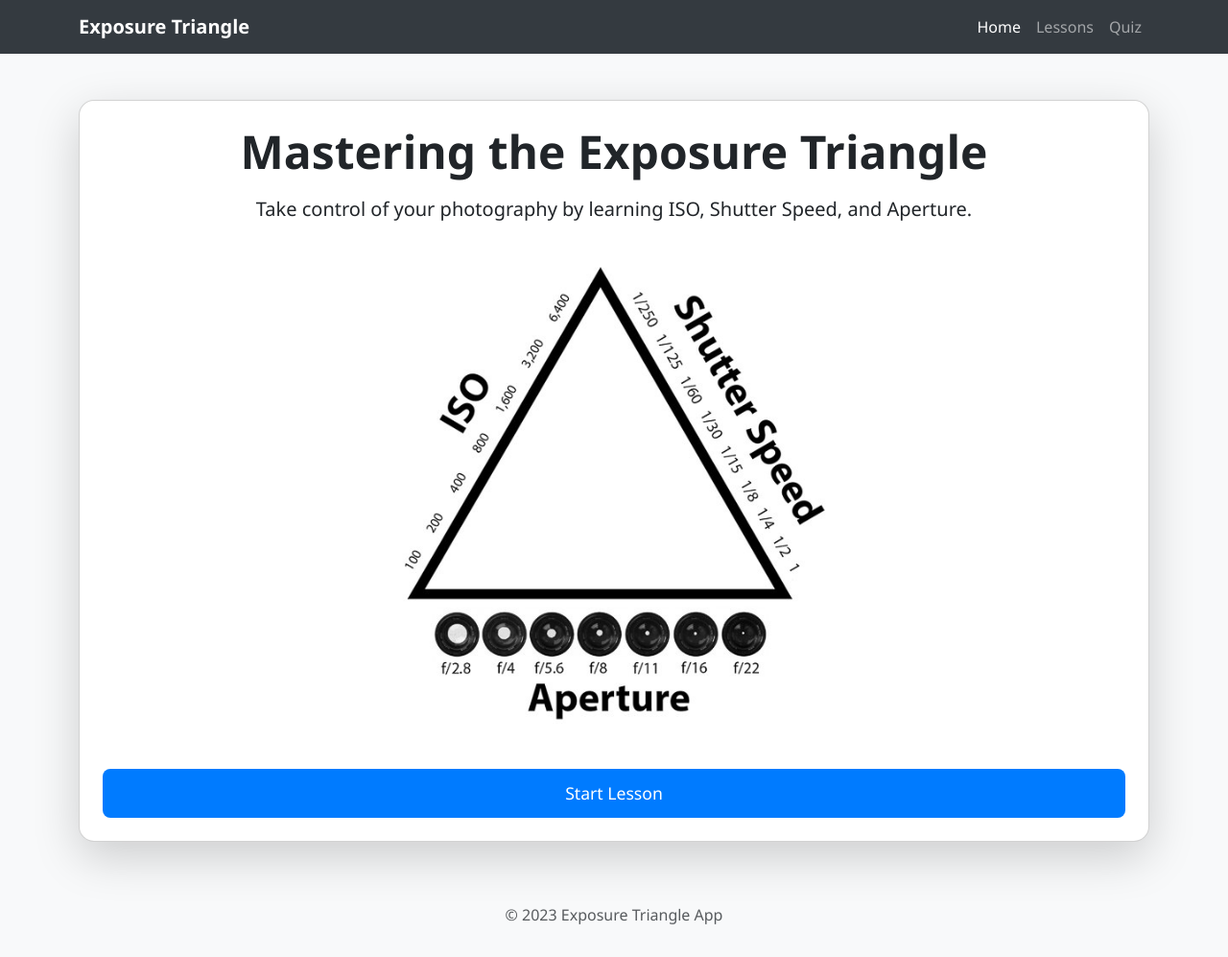
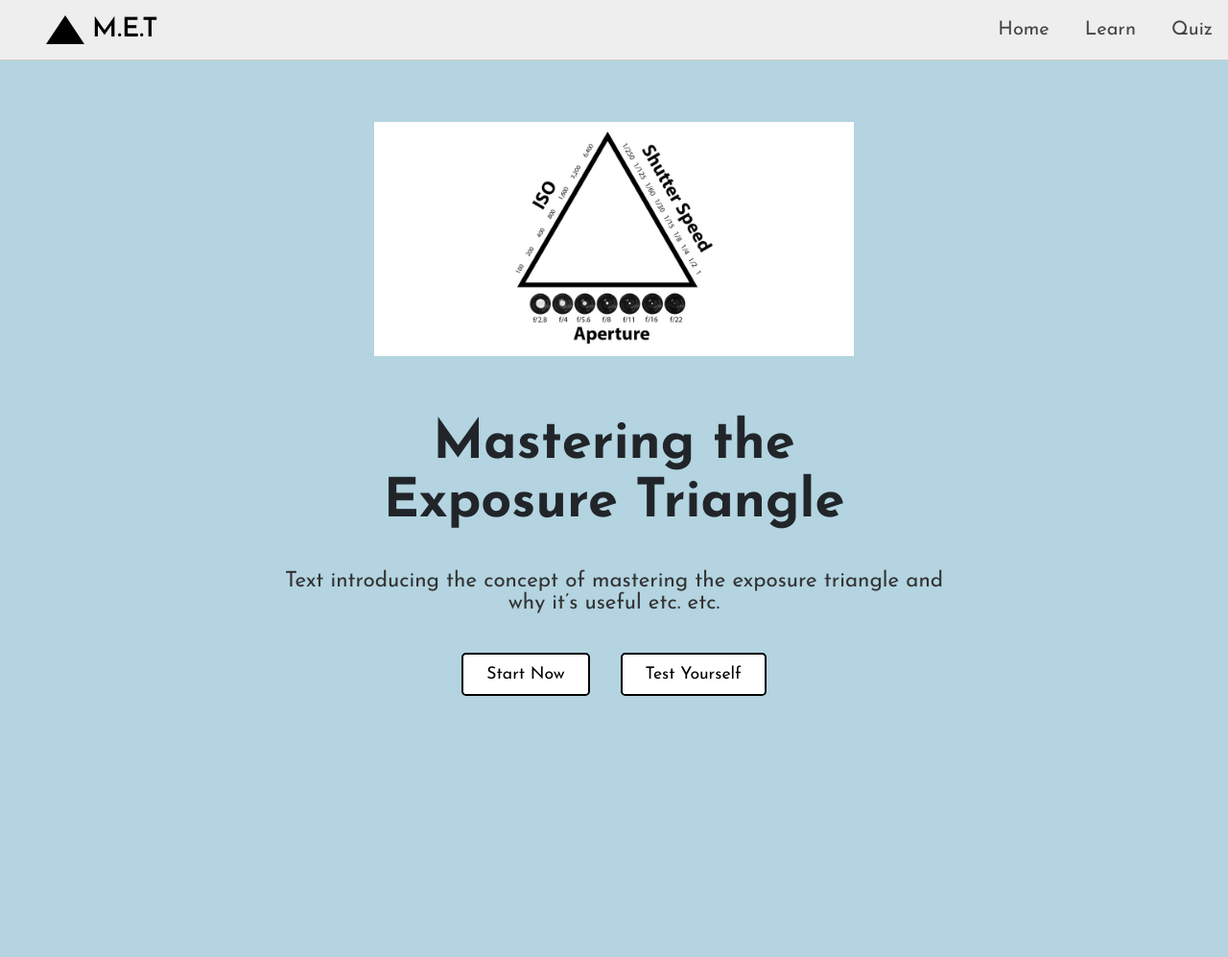
Before and after one commit to SebasHorta/exposure-triangle-app, a Flask app: page / in a window 1280 px wide. Shown: the whole page at 96% size. After the commit the page ends 725 px from the top, so only its background shows below. Run offline with Flask 3, Linux system fonts and the light colour scheme.

Commit message:
Updated css and homepage for new style & design

```diff
--- a/static/css/main.css
+++ b/static/css/main.css
@@ -1,47 +1,119 @@
-/* Sebastian Horta
-main.css */
+@import url('https://fonts.googleapis.com/css2?family=Josefin+Sans:wght@300;400;600;700&display=swap');
 
-/* General styles */
 body {
-  font-family: 'Segoe UI', Tahoma, Geneva, Verdana, sans-serif;
-  background-color: #f8f9fa;
+  margin: 0;
+  font-family: 'Josefin Sans', sans-serif;
+  background-color: #B3D4E0;
   color: #212529;
 }
 
-/* Navbar styles */
-.navbar {
-  background-color: #343a40 !important;
+.main-nav {
+  background-color: #EEE;
+  border-bottom: 1px solid #CCC;
+  padding: 1rem 2rem;
+}
+.main-nav .nav-container {
+  display: flex;
+  align-items: center;
+  justify-content: space-between;
+  width: 100%;
+  padding: 0 1rem;
+  text-decoration: none !important;
+}
+.main-nav .logo {
+  display: flex;
+  align-items: center;
+}
+.main-nav .logo .triangle {
+  width: 0;
+  height: 0;
+  border-left: 20px solid transparent;
+  border-right: 20px solid transparent;
+  border-bottom: 30px solid #000;
+  margin-right: 0.5rem;
+}
+.main-nav .logo .logo-text {
+  font-size: 1.75rem;
+  font-weight: 600;
+  color: #000;
+}
+.main-nav .nav-links {
+  list-style: none;
+  margin: 0;
+  padding: 0;
+}
+.main-nav .nav-links li {
+  display: inline-block;
+  margin-left: 2rem;
+}
+.main-nav .nav-links a {
+  position: relative;
+  text-decoration: none;
+  font-size: 1.25rem;
+  color: #444;
+  transition: color 0.2s;
+}
+.main-nav .nav-links a:hover {
+  color: #000;
+}
+.main-nav .nav-links a::after {
+  content: '';
+  position: absolute;
+  bottom: -4px;
+  left: 50%;
+  width: 0;
+  height: 3px;
+  background: #000;
+  transition: all 0.3s ease;
+}
+.main-nav .nav-links a:hover::after {
+  left: 0;
+  width: 100%;
 }
 
-.navbar .navbar-brand {
-  color: #ffffff !important;
-  font-weight: bold;
+.home-hero {
+  display: flex;
+  flex-direction: column;
+  align-items: center;
+  text-align: center;
+  padding: 4rem 1rem;
 }
-
-/* Hero card */
-.card {
-  border-radius: 16px;
-  background-color: #ffffff;
-  box-shadow: 0 4px 20px rgba(0, 0, 0, 0.1);
+.home-hero .exposure-triangle-img {
+  width: 500px;
+  max-width: 90%;
+  margin-bottom: 1.5rem;
+  transition: transform 0.3s ease;
+  align-items: center;
 }
-
-.card img {
-  max-width: 100%;
-  height: auto;
+.home-hero .exposure-triangle-img:hover {
+  transform: scale(1.1);
 }
-
-/* Buttons */
-.btn {
+.home-hero .hero-title {
+  font-size: 3.5rem;
+  line-height: 1.1;
+  font-weight: 700;
+  margin-bottom: 1rem;
+}
+.home-hero .hero-text {
+  font-size: 1.4rem;
+  max-width: 700px;
+  margin-bottom: 2.5rem;
+  color: #333;
+}
+.home-hero .hero-buttons {
+  display: flex;
+  gap: 2rem;
+}
+.home-hero .btn {
+  font-size: 1.1rem;
   padding: 0.75rem 1.5rem;
-  font-size: 1.1rem;
-  border-radius: 0.5rem;
+  border: 2px solid #000;
+  background: #fff;
+  color: #000;
+  border-radius: 0.3rem;
+  text-decoration: none;
+  transition: background 0.2s;
 }
-
-.btn-primary {
-  background-color: #007bff;
-  border: none;
+.home-hero .btn:hover {
+  background: #f0f0f0;
 }
-
-.btn-primary:hover {
-  background-color: #0056b3;
-}
--- a/templates/base.html
+++ b/templates/base.html
@@ -1,47 +1,29 @@
 <!DOCTYPE html>
 <html lang="en">
 <head>
-    <meta charset="UTF-8">
-    <meta name="viewport" content="width=device-width, initial-scale=1.0">
-    <title>{% block title %}Exposure Triangle{% endblock %}</title>
-    <link href="https://cdn.jsdelivr.net/npm/bootstrap@5.3.0-alpha1/dist/css/bootstrap.min.css" rel="stylesheet">
-    <link rel="stylesheet" href="{{ url_for('static', filename='css/main.css') }}">
+  <meta charset="UTF-8" />
+  <meta name="viewport" content="width=device-width, initial-scale=1.0"/>
+  <title>{% block title %}Exposure Triangle{% endblock %}</title>
+  <link rel="stylesheet" href="{{ url_for('static', filename='css/main.css') }}" />
 </head>
 <body>
-    <nav class="navbar navbar-expand-lg navbar-dark bg-dark mb-4">
-        <div class="container">
-            <a class="navbar-brand" href="/">Exposure Triangle</a>
-            <button class="navbar-toggler" type="button" data-bs-toggle="collapse" data-bs-target="#navbarNav">
-                <span class="navbar-toggler-icon"></span>
-            </button>
-            <div class="collapse navbar-collapse" id="navbarNav">
-                <ul class="navbar-nav ms-auto">
-                    <li class="nav-item">
-                        <a class="nav-link" href="/">Home</a>
-                    </li>
-                    <li class="nav-item">
-                        <a class="nav-link" href="/learn/1">Lessons</a>
-                    </li>
-                    <li class="nav-item">
-                        <a class="nav-link" href="/quiz/1">Quiz</a>
-                    </li>
-                </ul>
-            </div>
-        </div>
-    </nav>
 
-    <div class="container">
-        {% block content %}{% endblock %}
+  <nav class="main-nav">
+    <div class="nav-container">
+      <a href="{{url_for('home') }}" class="logo" style="text-decoration: none;">
+        <div class="triangle"></div>
+        <div class="logo-text">M.E.T</div>
+      </a>
+      <ul class="nav-links">
+        <li><a href="{{ url_for('home') }}">Home</a></li>
+        <li><a href="{{ url_for('learn', lesson_num=1) }}">Learn</a></li>
+        <li><a href="{{ url_for('quiz_route', question_num=1) }}">Quiz</a></li>
+      </ul>
     </div>
+  </nav>
 
-    <footer class="mt-5 py-3 text-center text-muted">
-        <div class="container">
-            <p>&copy; 2023 Exposure Triangle App</p>
-        </div>
-    </footer>
+  {% block content %}{% endblock %}
 
-    <script src="https://cdn.jsdelivr.net/npm/bootstrap@5.3.0-alpha1/dist/js/bootstrap.bundle.min.js"></script>
-    <script src="{{ url_for('static', filename='js/script.js') }}"></script>
-    {% block scripts %}{% endblock %}
+  <script src="{{ url_for('static', filename='js/script.js') }}"></script>
 </body>
 </html>
--- a/templates/home.html
+++ b/templates/home.html
@@ -1,18 +1,27 @@
-<!-- Sebastian Horta -->
-<!-- home.html -->
-
 {% extends 'base.html' %}
 
 {% block title %}Mastering the Exposure Triangle{% endblock %}
 
 {% block content %}
-<!-- Hero Section -->
-<div class="text-center mt-5">
-  <div class="card p-4 shadow-lg">
-    <h1 class="display-5 fw-bold mb-3">Mastering the Exposure Triangle</h1>
-    <p class="lead mb-4">Take control of your photography by learning ISO, Shutter Speed, and Aperture.</p>
-    <img src="{{ url_for('static', filename='images/triangle.jpg') }}" alt="Exposure Triangle Diagram" class="img-fluid mb-4 rounded exposure-triangle-img">
-    <a href="{{ url_for('learn', lesson_num=1) }}" class="btn btn-primary btn-lg">Start Lesson</a>
+  <div class="home-hero">
+    <img
+      src="{{ url_for('static', filename='images/triangle.jpg') }}"
+      alt="Exposure Triangle Diagram"
+      class="exposure-triangle-img"
+    />
+
+    <h1 class="hero-title">
+      Mastering the<br/>
+      Exposure Triangle
+    </h1>
+
+    <p class="hero-text">
+      Text introducing the concept of mastering the exposure triangle and why it’s useful etc. etc.
+    </p>
+
+    <div class="hero-buttons">
+      <a href="{{ url_for('learn', lesson_num=1) }}" class="btn">Start Now</a>
+      <a href="{{ url_for('quiz_route', question_num=1) }}" class="btn">Test Yourself</a>
+    </div>
   </div>
-</div>
 {% endblock %}
```
